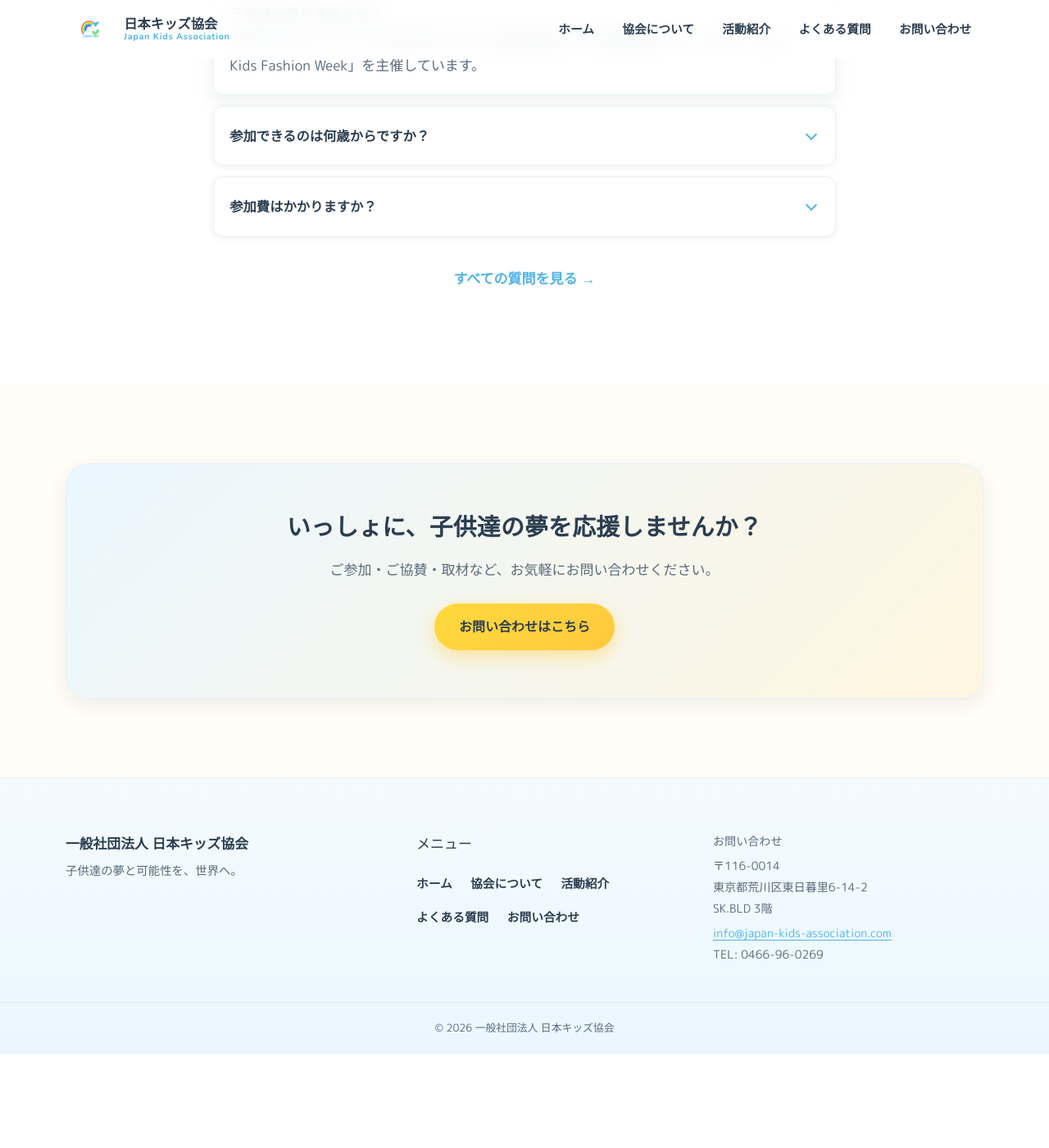
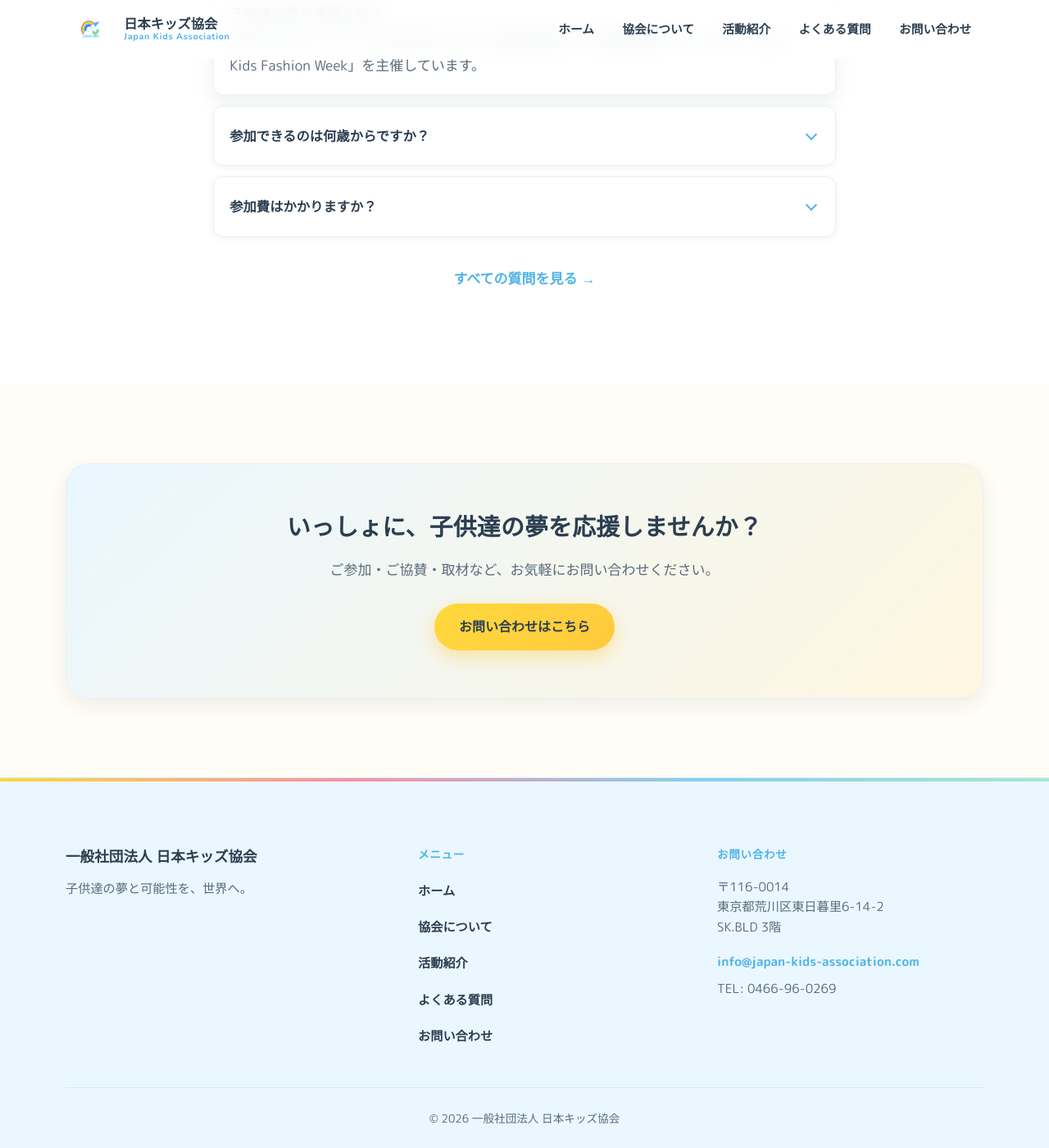
Before and after one commit to piggymiku-T/japan-kids-association, a Jekyll site: the page built from index.html, in a window 1280 px wide and 1400 px high, scrolled down 3213 px. Shown: the whole window at 82% size. Built offline with Jekyll 4.4.1, drawn with Linux system fonts in a browser that asks for light colours; before the commit the page ends 4498 px from its top, so only the background shows below that.

Commit message:
Redesign footer styles for improved layout
Redesigned footer for a cleaner layout with updated styles and responsive design.

```diff
--- a/assets/css/main.scss
+++ b/assets/css/main.scss
@@ -179,18 +179,107 @@
 .contact-list dd { margin: 0; }
 .contact-note { margin-top: 1.4rem; font-size: .88rem; color: var(--ink-soft); }
 
-/* Footer */
-.site-footer { background: linear-gradient(180deg, #F4FBFF 0%, #EAF7FF 100%); padding: clamp(2.5rem, 6vw, 4rem) 0 0; border-top: 1px solid var(--line); }
-.footer-inner { display: grid; gap: 2rem; grid-template-columns: 1fr; padding-bottom: 2.5rem; }
-.footer-brand strong { font-size: 1.05rem; display: block; margin-bottom: .3em; }
-.footer-brand p { color: var(--ink-soft); font-size: .9rem; margin: 0; }
-.footer-nav ul { list-style: none; margin: 0; padding: 0; display: flex; flex-wrap: wrap; gap: .6rem 1.4rem; }
-.footer-nav a { color: var(--ink); text-decoration: none; font-weight: 700; font-size: .92rem; }
-.footer-nav a:hover { color: var(--sky-deep); }
-.footer-contact { font-style: normal; font-size: .88rem; color: var(--ink-soft); }
-.footer-contact p { margin: 0 0 .3em; }
-.footer-bottom { border-top: 1px solid rgba(44,62,80,.08); padding: 1.2rem 0 calc(1.2rem + env(safe-area-inset-bottom)); text-align: center; }
-.footer-bottom p { margin: 0; font-size: .8rem; color: var(--ink-soft); }
+/* =========================================================
+   Footer (Redesigned for clean layout & peace of mind)
+   ========================================================= */
+.site-footer {
+  background: #EAF7FF;
+  padding: clamp(3rem, 8vw, 5rem) 0 0;
+  border-top: 1px solid rgba(135, 206, 235, 0.3);
+  position: relative;
+}
+.site-footer::before {
+  content: "";
+  position: absolute;
+  top: 0; left: 0; right: 0;
+  height: 4px;
+  background: linear-gradient(90deg, #FFD93D, #FF8FA3, #87CEEB, #A8E6CF);
+}
+
+.footer-inner {
+  display: grid;
+  gap: 2.5rem;
+  grid-template-columns: 1fr; /* 手机端单列 */
+  padding-bottom: 3rem;
+  border-bottom: 1px solid rgba(135, 206, 235, 0.3);
+}
+
+.footer-brand strong {
+  font-size: 1.1rem;
+  display: block;
+  margin-bottom: .5em;
+  color: #2C3E50;
+}
+.footer-brand p {
+  color: #5A6B7B;
+  font-size: .95rem;
+  margin: 0;
+}
+
+.footer-nav-title {
+  font-weight: 800;
+  font-size: .85rem;
+  color: #4FB3E8;
+  letter-spacing: .05em;
+  margin-bottom: 1rem;
+}
+
+.footer-nav ul {
+  list-style: none;
+  margin: 0;
+  padding: 0;
+  display: flex;
+  flex-direction: column;
+  gap: .8rem;
+}
+.footer-nav a {
+  color: #2C3E50;
+  text-decoration: none;
+  font-weight: 700;
+  font-size: .95rem;
+  transition: color .2s;
+}
+.footer-nav a:hover {
+  color: #4FB3E8;
+}
+
+.footer-contact {
+  font-style: normal;
+  font-size: .95rem;
+  color: #5A6B7B;
+}
+.footer-address {
+  line-height: 1.6;
+  margin-bottom: 1rem;
+}
+.footer-phone a {
+  color: #4FB3E8;
+  font-weight: 700;
+  text-decoration: none;
+  display: inline-block;
+  margin-bottom: .3rem;
+}
+.footer-phone a:hover {
+  text-decoration: underline;
+}
+
+.footer-bottom {
+  padding: 1.5rem 0 calc(1.5rem + env(safe-area-inset-bottom));
+  text-align: center;
+}
+.footer-bottom p {
+  margin: 0;
+  font-size: .85rem;
+  color: #5A6B7B;
+}
+
+/* 平板和桌面端的页脚变成三栏布局 */
+@media (min-width: 700px) {
+  .footer-inner {
+    grid-template-columns: 1.5fr 1fr 1fr;
+    align-items: start;
+  }
+}
 
 /* Mobile Dock */
 .mobile-dock { display: none; position: fixed; left: 0; right: 0; bottom: 0; z-index: 950; background: rgba(255,255,255,.94); backdrop-filter: blur(14px); -webkit-backdrop-filter: blur(14px); border-top: 1px solid var(--line); padding: .35rem .4rem calc(.35rem + env(safe-area-inset-bottom)); box-shadow: 0 -4px 20px rgba(44,62,80,.06); }
```
